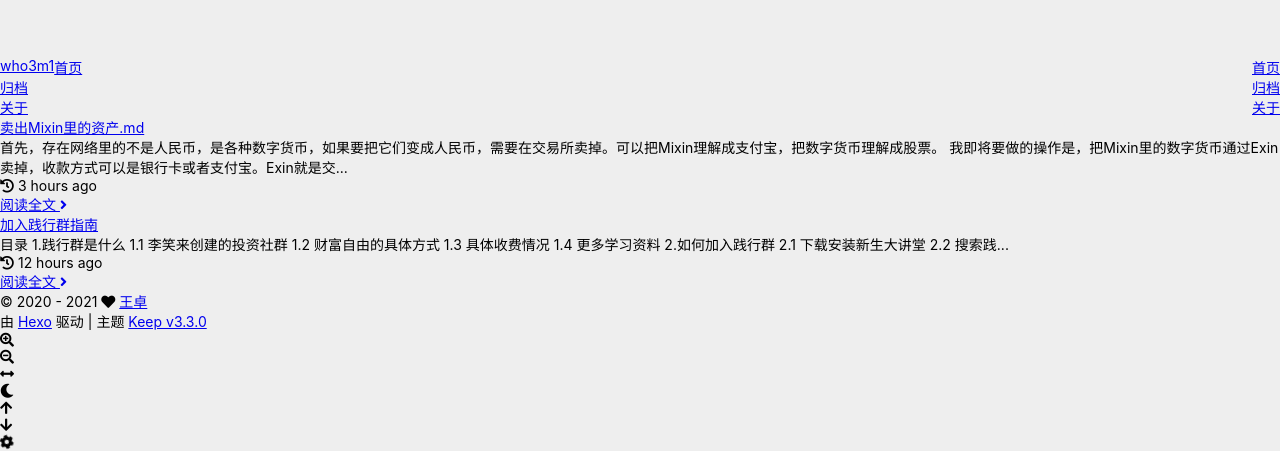
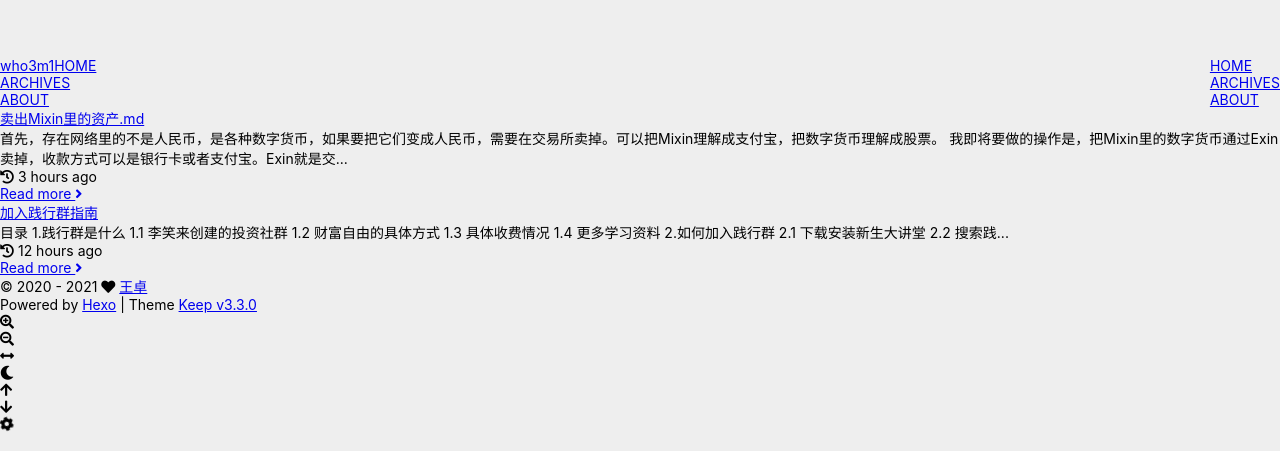
Before and after one commit to who3m1/who3m1.github.io, a plain HTML site: page index.html in a window 1280 px wide. Shown: the part 743-1194 px from the top of the page. Drawn offline with Linux system fonts and the light colour scheme.

Commit message:
Site updated: 2021-01-18 21:55:46

```diff
--- a/index.html
+++ b/index.html
@@ -125,7 +125,7 @@
                             <a class="active"
                                href="/"
                             >
-                                首页
+                                HOME
                             </a>
                         </li>
 
@@ -133,7 +133,7 @@
                             <a class=""
                                href="/archives"
                             >
-                                归档
+                                ARCHIVES
                             </a>
                         </li>
 
@@ -141,7 +141,7 @@
                             <a class=""
                                href="/about"
                             >
-                                关于
+                                ABOUT
                             </a>
                         </li>
 
@@ -162,17 +162,17 @@
 
                 <li class="drawer-menu-item flex-center">
                     <a class="active"
-                       href="/">首页</a>
+                       href="/">HOME</a>
                 </li>
 
                 <li class="drawer-menu-item flex-center">
                     <a class=""
-                       href="/archives">归档</a>
+                       href="/archives">ARCHIVES</a>
                 </li>
 
                 <li class="drawer-menu-item flex-center">
                     <a class=""
-                       href="/about">关于</a>
+                       href="/about">ABOUT</a>
                 </li>
 
         </ul>
@@ -217,7 +217,7 @@
 
     </div>
 
-    <a href="/2021/01/18/%E5%8D%96%E5%87%BAMixin%E9%87%8C%E7%9A%84%E8%B5%84%E4%BA%A7/">阅读全文 <i class="fas fa-angle-right"></i></a>
+    <a href="/2021/01/18/%E5%8D%96%E5%87%BAMixin%E9%87%8C%E7%9A%84%E8%B5%84%E4%BA%A7/">Read more <i class="fas fa-angle-right"></i></a>
 </div>
 
             </li>
@@ -254,7 +254,7 @@
 
     </div>
 
-    <a href="/2021/01/18/%E8%B7%B5%E8%A1%8C%E7%BE%A4/">阅读全文 <i class="fas fa-angle-right"></i></a>
+    <a href="/2021/01/18/%E8%B7%B5%E8%A1%8C%E7%BE%A4/">Read more <i class="fas fa-angle-right"></i></a>
 </div>
 
             </li>
@@ -289,7 +289,7 @@
         </div>
 
         <div class="theme-info info-item">
-            由 <a target="_blank" href="https://hexo.io">Hexo</a> 驱动 | 主题 <a class="theme-version" target="_blank" href="https://github.com/XPoet/hexo-theme-keep">Keep v3.3.0</a>
+            Powered by <a target="_blank" href="https://hexo.io">Hexo</a> | Theme <a class="theme-version" target="_blank" href="https://github.com/XPoet/hexo-theme-keep">Keep v3.3.0</a>
         </div>
     </div>
 </footer>
```
Also changed, not shown: 2021/01/18/卖出Mixin里的资产/index.html (+8 -8 lines), 2021/01/18/践行群/index.html (+9 -8 lines), about/index.html (+8 -8 lines), archives/2021/01/index.html (+8 -8 lines), archives/2021/index.html (+8 -8 lines), archives/index.html (+8 -8 lines).
